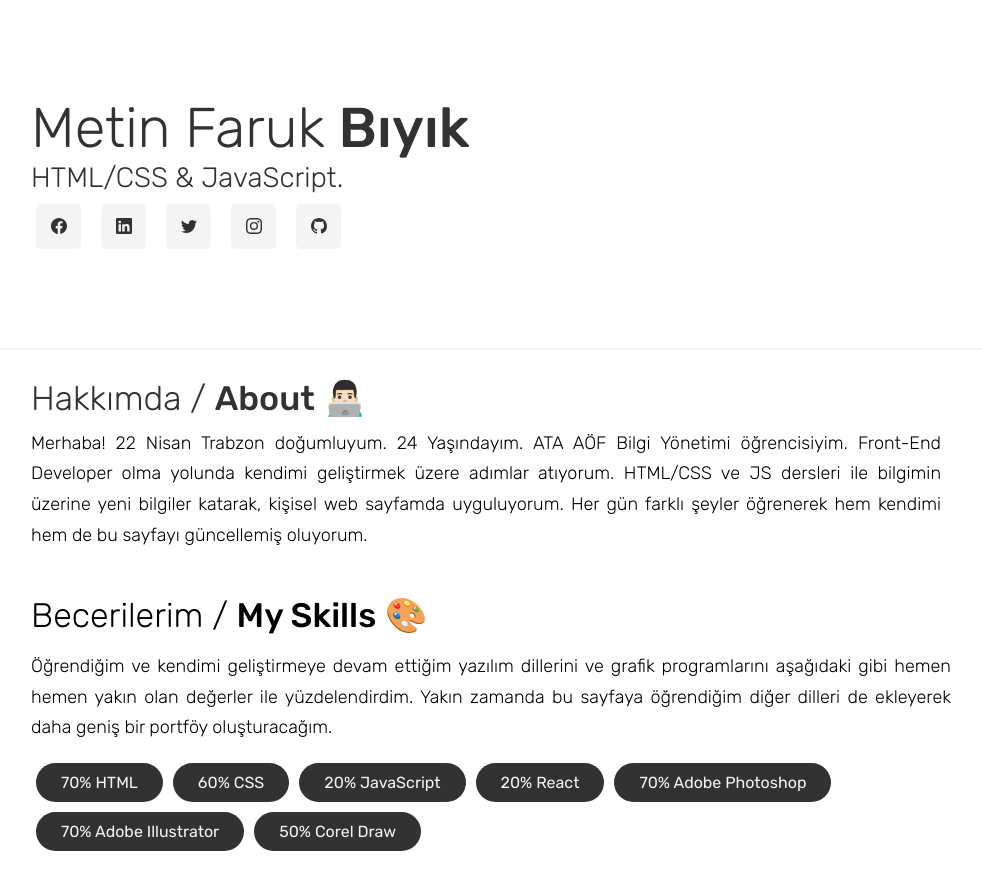
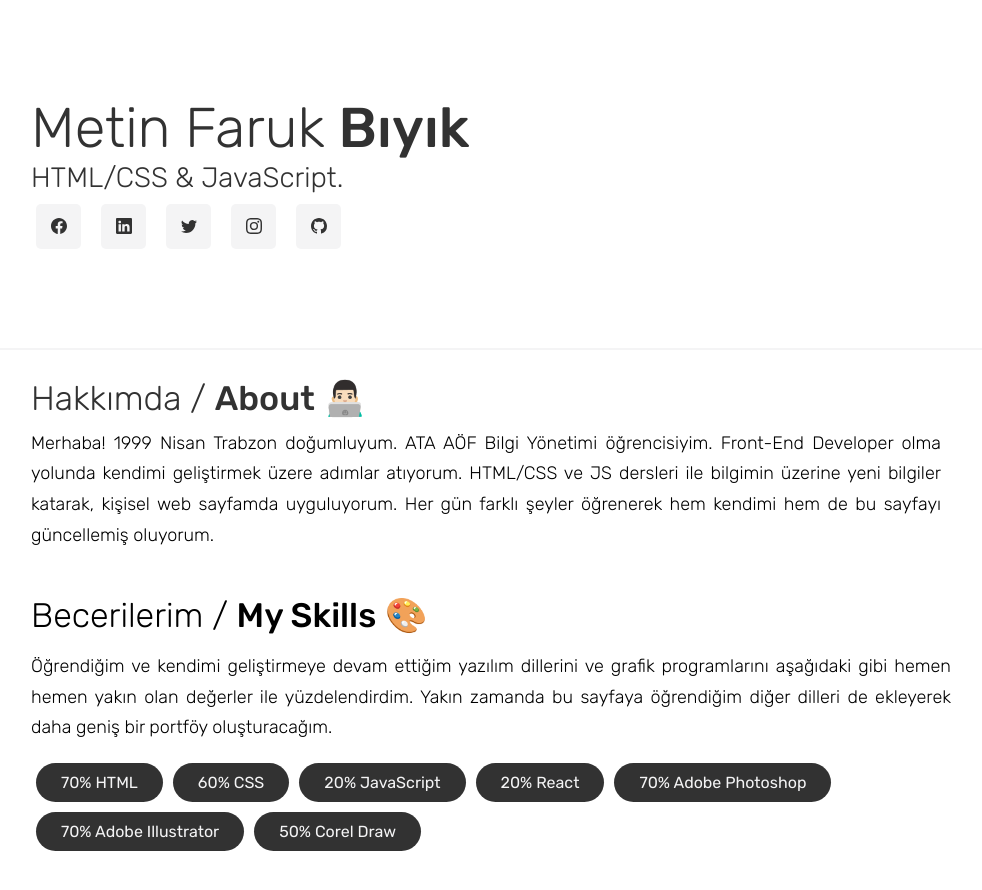
Before and after one commit to metinfarukbiyik/metinfarukbiyik, a React (Create React App) app: page / in a window 1280 px wide. Shown: the top 890 px of the page, without its empty margins (149-1131 px from the left). Built offline with nearby package versions, Linux system fonts and the light colour scheme.

Commit message:
Update Main.js

```diff
--- a/src/pages/Main.js
+++ b/src/pages/Main.js
@@ -45,7 +45,7 @@ function Main(){
                     <div className="biyo">
                         <h4>Hakkımda / <b>About</b> 👨🏻‍💻</h4>
                         <p>
-                        Merhaba! 22 Nisan Trabzon doğumluyum. 24 Yaşındayım. ATA AÖF Bilgi Yönetimi öğrencisiyim. Front-End Developer olma yolunda kendimi geliştirmek üzere adımlar atıyorum. HTML/CSS ve JS dersleri ile bilgimin üzerine yeni bilgiler katarak, kişisel web sayfamda uyguluyorum. Her gün farklı şeyler öğrenerek hem kendimi hem de bu sayfayı güncellemiş oluyorum.
+                        Merhaba! 1999 Nisan Trabzon doğumluyum. ATA AÖF Bilgi Yönetimi öğrencisiyim. Front-End Developer olma yolunda kendimi geliştirmek üzere adımlar atıyorum. HTML/CSS ve JS dersleri ile bilgimin üzerine yeni bilgiler katarak, kişisel web sayfamda uyguluyorum. Her gün farklı şeyler öğrenerek hem kendimi hem de bu sayfayı güncellemiş oluyorum.
                         </p>
 
                 </div>
```
